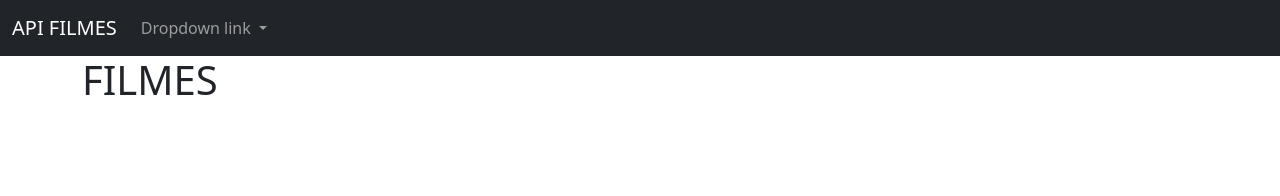
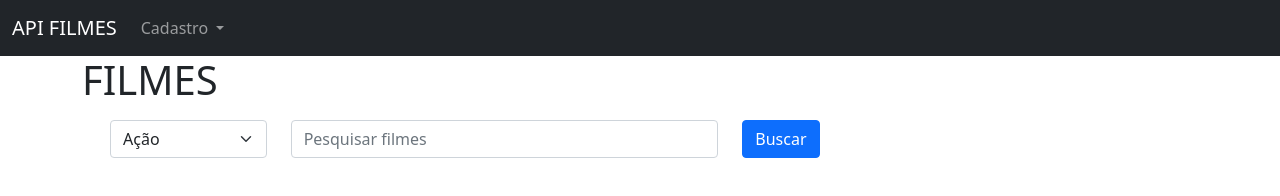
Before and after one commit to wesleyantunes/api-ifms, a website: page fake-api-filmes/app/index.html in a window 1280 px wide. Drawn offline with nearby package versions, Linux system fonts and the light colour scheme; no server answers.

Commit message:
interface para filtrar dados

```diff
--- a/fake-api-filmes/app/index.html
+++ b/fake-api-filmes/app/index.html
@@ -21,12 +21,12 @@
           <ul class="navbar-nav">
             <li class="nav-item dropdown">
               <a class="nav-link dropdown-toggle" href="#" id="navbarDropdownMenuLink" role="button" data-bs-toggle="dropdown" aria-expanded="false">
-                Dropdown link
+                Cadastro
               </a>
               <ul class="dropdown-menu" aria-labelledby="navbarDropdownMenuLink">
-                <li><a class="dropdown-item" href="#">Action</a></li>
-                <li><a class="dropdown-item" href="#">Another action</a></li>
-                <li><a class="dropdown-item" href="#">Something else here</a></li>
+                <li><a class="dropdown-item" href="#">Filmes</a></li>
+                <li><a class="dropdown-item" href="#">Generos</a></li>
+
               </ul>
             </li>
           </ul>
@@ -34,9 +34,33 @@
       </div>
     </nav>
     <section class="container">
-      <h1>FILMES</h1>
+      <h1>FILMES  </h1>
+      <section class="d-flex m-3 row filters">
+        <div class="col-md-2">
+          <select class="form-select">
+            <option value="1">Ação</option>
+            <option value="2">Aventura</option>
+            <option value="3">Comédia</option>
+            <option value="4">Documentário</option>
+            <option value="5">Drama</option>
+            <option value="6">Fantasia</option>
+            <option value="7">Ficção Ciêntífica</option>
+            <option value="8">Romance</option>
+            <option value="9">Suspense</option>
+            <option value="10">Terror</option>
+            <option value="11">Thriller</option>
+          </select>
+        </div>
+        <div class="col-md-5">
+          <input type="search" class="form-control" placeholder="Pesquisar filmes">
+        </div>
+        <div class="col-md-2">
+          <button class="btn btn-primary">Buscar</button>
+        </div>
 
-        <div class="d-flex api-data">
+
+      </section>
+        <div class="d-flex justify-content-center  api-data">
 
         </div>
 
```
